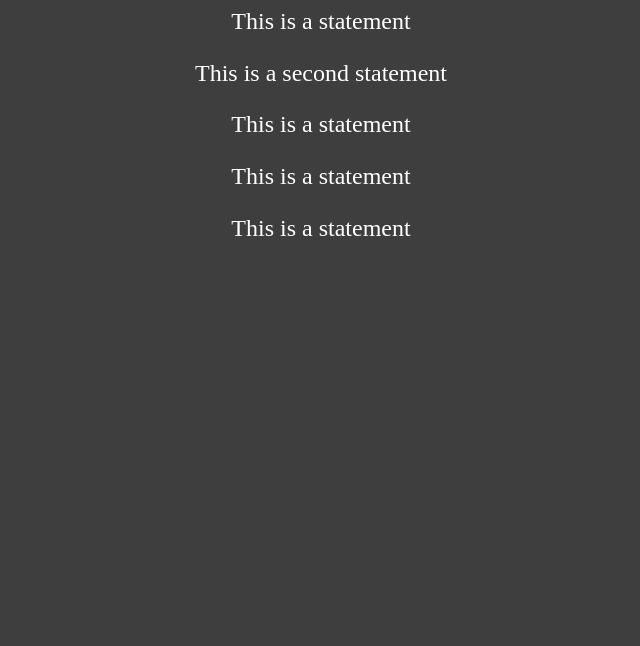
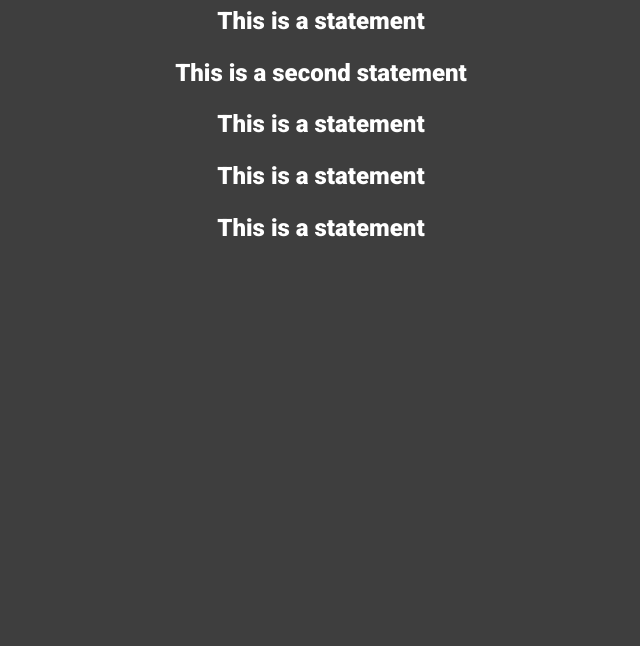
Before and after one commit to Pfloesen/mnfst, a plain HTML site: page index.html in a window 1280 px wide. Shown: the part 154-800 px from the top of the page, without its empty margins (319-959 px from the left). Drawn offline with nearby package versions, Linux system fonts and the light colour scheme.

Commit message:
changed the styling and added roboto

```diff
--- a/css/manifesto.css
+++ b/css/manifesto.css
@@ -1,6 +1,10 @@
 /*Cmd=command + Shift + 7 */
 /*@todo Glas Wasser einschenken*/
 /*Imagesize and placement*/
+
+@import url('https://fonts.googleapis.com/css?family=Roboto:100,900');
+
+
 .logo {
 	width: 80px;
 	height: auto;
@@ -11,11 +15,13 @@
 /*Title size, color, margins and placement*/
 h1 {
 	font-size: 2em;
+    font-weight: 100;
 
 }
 /*Items size, color, margins and placement*/
 p {
 	font-size: 1.5em;
+    font-weight: 900;
 
 }
 /*background color dark*/
@@ -28,6 +34,7 @@ body {
 	background-color: #3e3e3e;
     color: white;
    text-align: center;
+    font-family: Roboto;
 }
 
 /*Layout margins and text alignment*/
```
